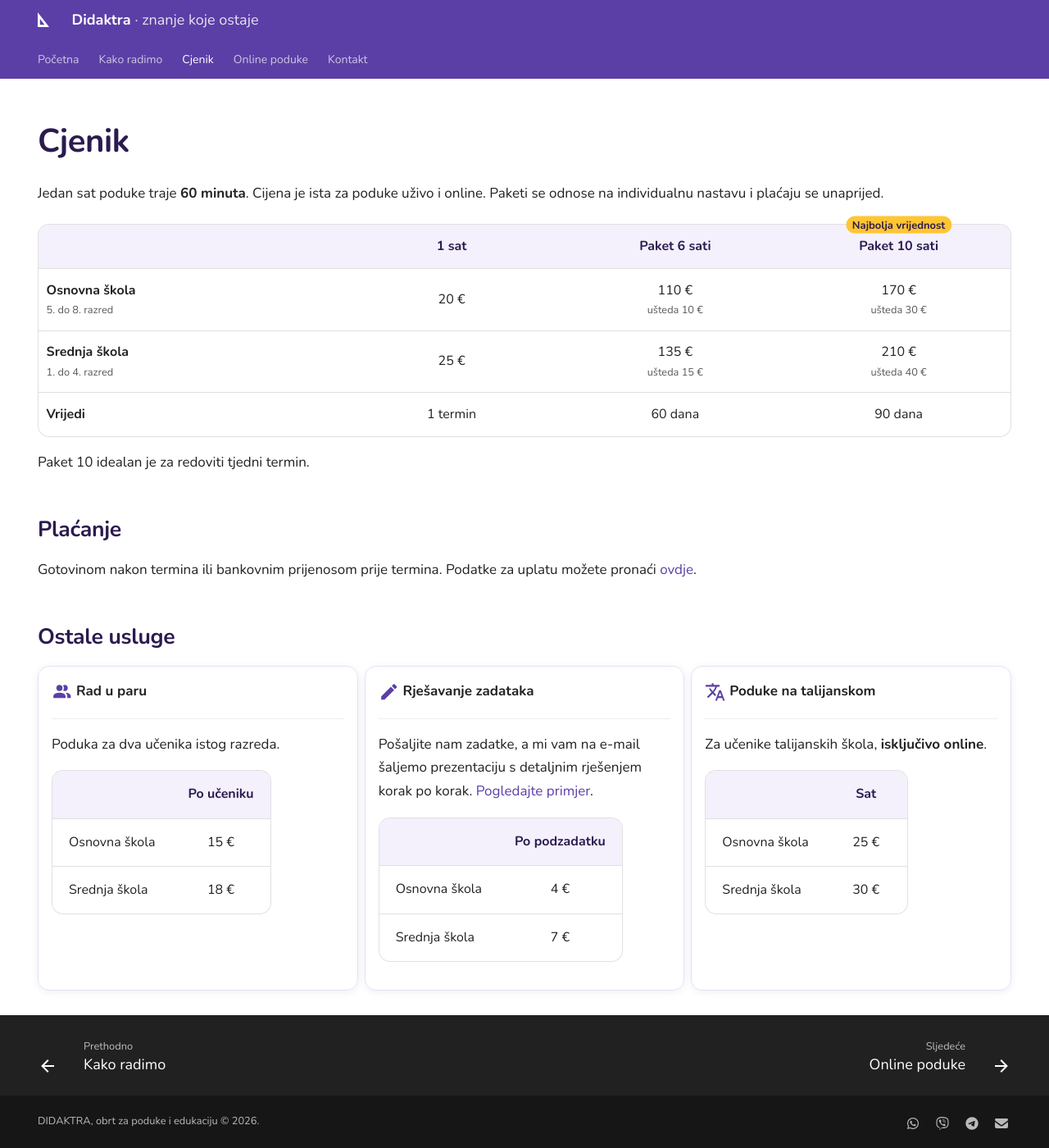
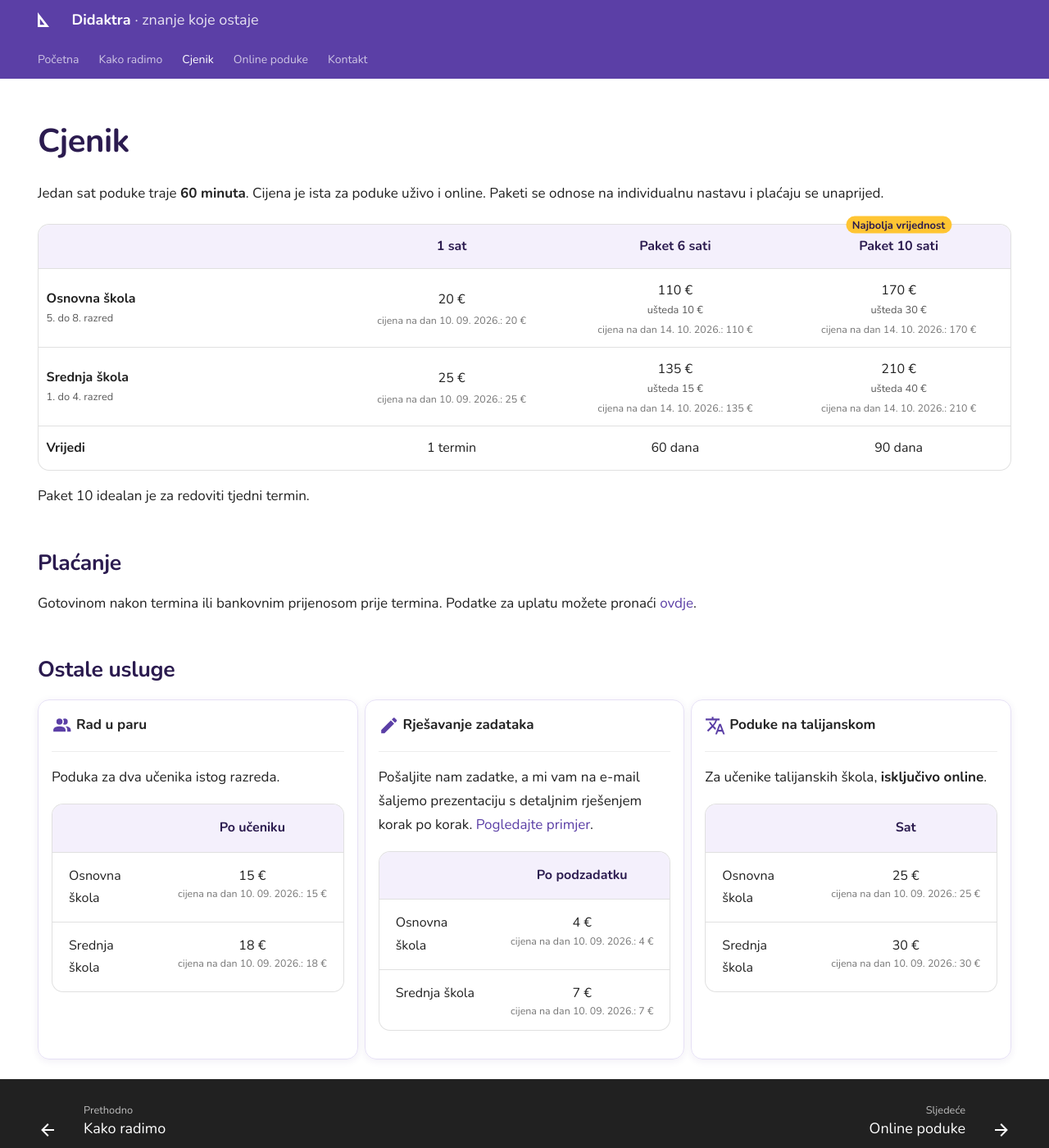
Before and after one commit to didaktra/didaktra.github.io, an MkDocs documentation site: the page built from docs/cjenik.md, in a window 1280 px wide and 1400 px high. Shown: the whole window at 82% size. Built offline with MkDocs 1.6.1 and Material for MkDocs 9.7.7, drawn with Linux system fonts in a browser that asks for light colours.

Commit message:
bazne cijene

```diff
--- a/docs/cjenik.md
+++ b/docs/cjenik.md
@@ -1,6 +1,6 @@
 ---
 title: Cjenik
-description: Cijene instrukcija iz matematike i fizike za osnovnu i srednju školu. Pojedinačni sati, paketi od 8 i 12 sati, rad u paru i poduke na talijanskom jeziku.
+description: Cijene instrukcija iz matematike i fizike za osnovnu i srednju školu. Pojedinačni sati, paketi od 6 i 10 sati, rad u paru, riješeni zadaci i poduke na talijanskom jeziku.
 hide:
   - navigation
   - toc
@@ -23,15 +23,15 @@ Paketi se odnose na individualnu nastavu i plaćaju se unaprijed.
   <tbody>
     <tr>
       <td><strong>Osnovna škola</strong><small>5. do 8. razred</small></td>
-      <td>20 €</td>
-      <td>110 €<small>ušteda 10&nbsp;€</small></td>
-      <td>170 €<small>ušteda 30&nbsp;€</small></td>
+      <td>20&nbsp;€<small class="dk-anchor">cijena na dan <span>10. 09. 2026.:</span> <span>20&nbsp;€</span></small></td>
+      <td>110&nbsp;€<small>ušteda 10&nbsp;€</small><small class="dk-anchor">cijena na dan <span>14. 10. 2026.:</span> <span>110&nbsp;€</span></small></td>
+      <td>170&nbsp;€<small>ušteda 30&nbsp;€</small><small class="dk-anchor">cijena na dan <span>14. 10. 2026.:</span> <span>170&nbsp;€</span></small></td>
     </tr>
     <tr>
       <td><strong>Srednja škola</strong><small>1. do 4. razred</small></td>
-      <td>25 €</td>
-      <td>135 €<small>ušteda 15&nbsp;€</small></td>
-      <td>210 €<small>ušteda 40&nbsp;€</small></td>
+      <td>25&nbsp;€<small class="dk-anchor">cijena na dan <span>10. 09. 2026.:</span> <span>25&nbsp;€</span></small></td>
+      <td>135&nbsp;€<small>ušteda 15&nbsp;€</small><small class="dk-anchor">cijena na dan <span>14. 10. 2026.:</span> <span>135&nbsp;€</span></small></td>
+      <td>210&nbsp;€<small>ušteda 40&nbsp;€</small><small class="dk-anchor">cijena na dan <span>14. 10. 2026.:</span> <span>210&nbsp;€</span></small></td>
     </tr>
     <tr>
       <td><strong>Vrijedi</strong></td>
@@ -60,8 +60,8 @@ Gotovinom nakon termina ili bankovnim prijenosom prije termina. Podatke za uplat
 
     | | Po učeniku |
     | :-- | :--: |
-    | Osnovna škola | 15 € |
-    | Srednja škola | 18 € |
+    | Osnovna škola | 15&nbsp;€<small class="dk-anchor">cijena na dan <span>10. 09. 2026.:</span> <span>15&nbsp;€</span></small> |
+    | Srednja škola | 18&nbsp;€<small class="dk-anchor">cijena na dan <span>10. 09. 2026.:</span> <span>18&nbsp;€</span></small> |
 
 -   :material-pencil:{ .lg .middle } **Rješavanje zadataka**
 
@@ -71,8 +71,8 @@ Gotovinom nakon termina ili bankovnim prijenosom prije termina. Podatke za uplat
 
     | | Po podzadatku |
     | :-- | :--: |
-    | Osnovna škola | 4 € |
-    | Srednja škola | 7 € |
+    | Osnovna škola | 4&nbsp;€<small class="dk-anchor">cijena na dan <span>10. 09. 2026.:</span> <span>4&nbsp;€</span></small> |
+    | Srednja škola | 7&nbsp;€<small class="dk-anchor">cijena na dan <span>10. 09. 2026.:</span> <span>7&nbsp;€</span></small> |
 
 -   :material-translate:{ .lg .middle } **Poduke na talijanskom**
 
@@ -82,7 +82,7 @@ Gotovinom nakon termina ili bankovnim prijenosom prije termina. Podatke za uplat
 
     | | Sat |
     | :-- | :--: |
-    | Osnovna škola | 25 € |
-    | Srednja škola | 30 € |
+    | Osnovna škola | 25&nbsp;€<small class="dk-anchor">cijena na dan <span>10. 09. 2026.:</span> <span>25&nbsp;€</span></small> |
+    | Srednja škola | 30&nbsp;€<small class="dk-anchor">cijena na dan <span>10. 09. 2026.:</span> <span>30&nbsp;€</span></small> |
 
 </div>
--- a/docs/stylesheets/extra.css
+++ b/docs/stylesheets/extra.css
@@ -415,3 +415,26 @@ textarea.form-control {
   width: auto;
 }
 .md-header__button.md-logo { margin-right: 0; }
+
+/* ---------- Cijena na dan (sidrena cijena) ---------- */
+
+.md-typeset .dk-anchor,
+#cjenik-tablica small.dk-anchor {
+  display: block;
+  margin-top: 0.35em;
+  font-size: 0.62rem;
+  font-weight: 400;
+  line-height: 1.3;
+  color: var(--md-default-fg-color--light);
+  opacity: 1;
+  white-space: nowrap;
+}
+
+@media screen and (max-width: 40em) {
+  .md-typeset .dk-anchor,
+  #cjenik-tablica small.dk-anchor {
+    font-size: 0.55rem;
+    white-space: normal;
+  }
+  .md-typeset .dk-anchor span { display: block; }
+}
```
